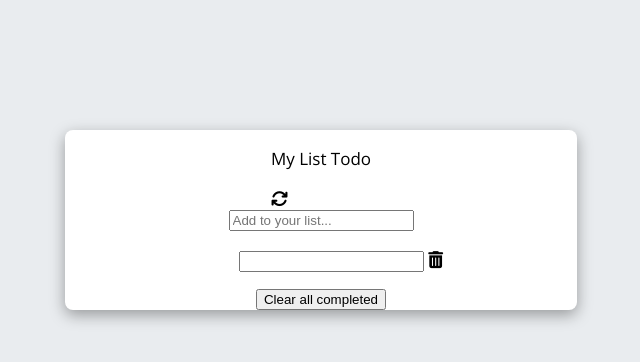
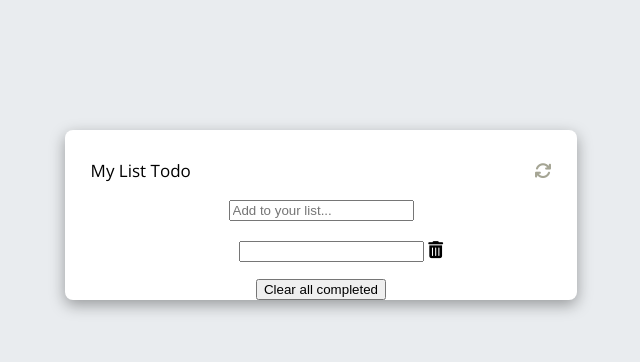
Before and after one commit to Ogaga01/To-do, a website: page index.html in a window 1280 px wide. Shown: the whole page, without its empty margins (319-959 px from the left). Drawn offline with nearby package versions, Linux system fonts and the light colour scheme; some icons are missing.

Commit message:
Add styling to header

```diff
--- a/style.css
+++ b/style.css
@@ -26,3 +26,22 @@ main {
 ul {
     list-style-type: none;
 }
+
+.header {
+    display: flex;
+    justify-content: space-between;
+    align-items: center;
+    width: 100%;
+    height: 60px;
+    margin-top: 2%;
+}
+
+.fa-arrows-rotate {
+    margin-right: 5%;
+    color: #A5A594;
+}
+
+.title {
+    margin-left: 5%;
+    color: #000;
+}
```
